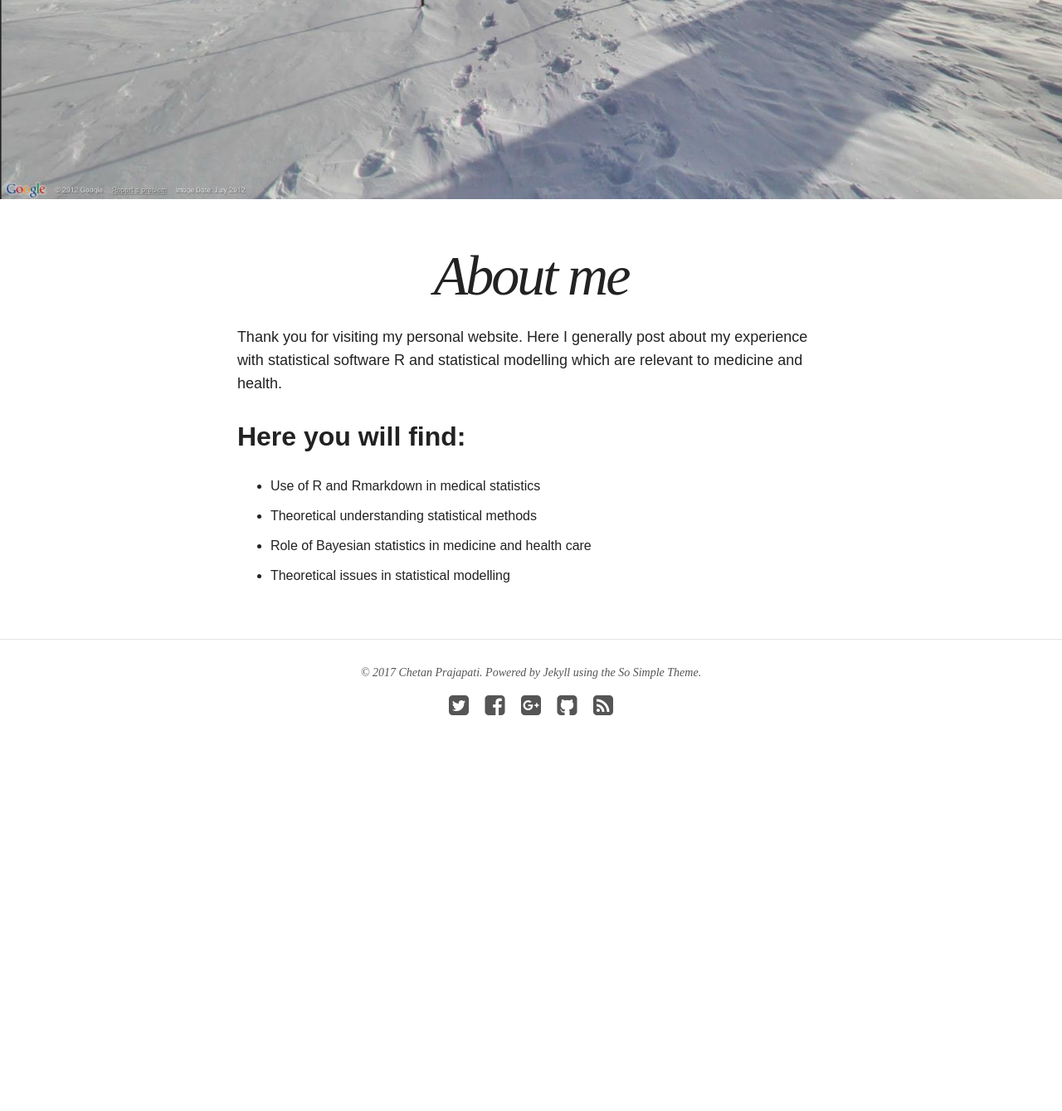
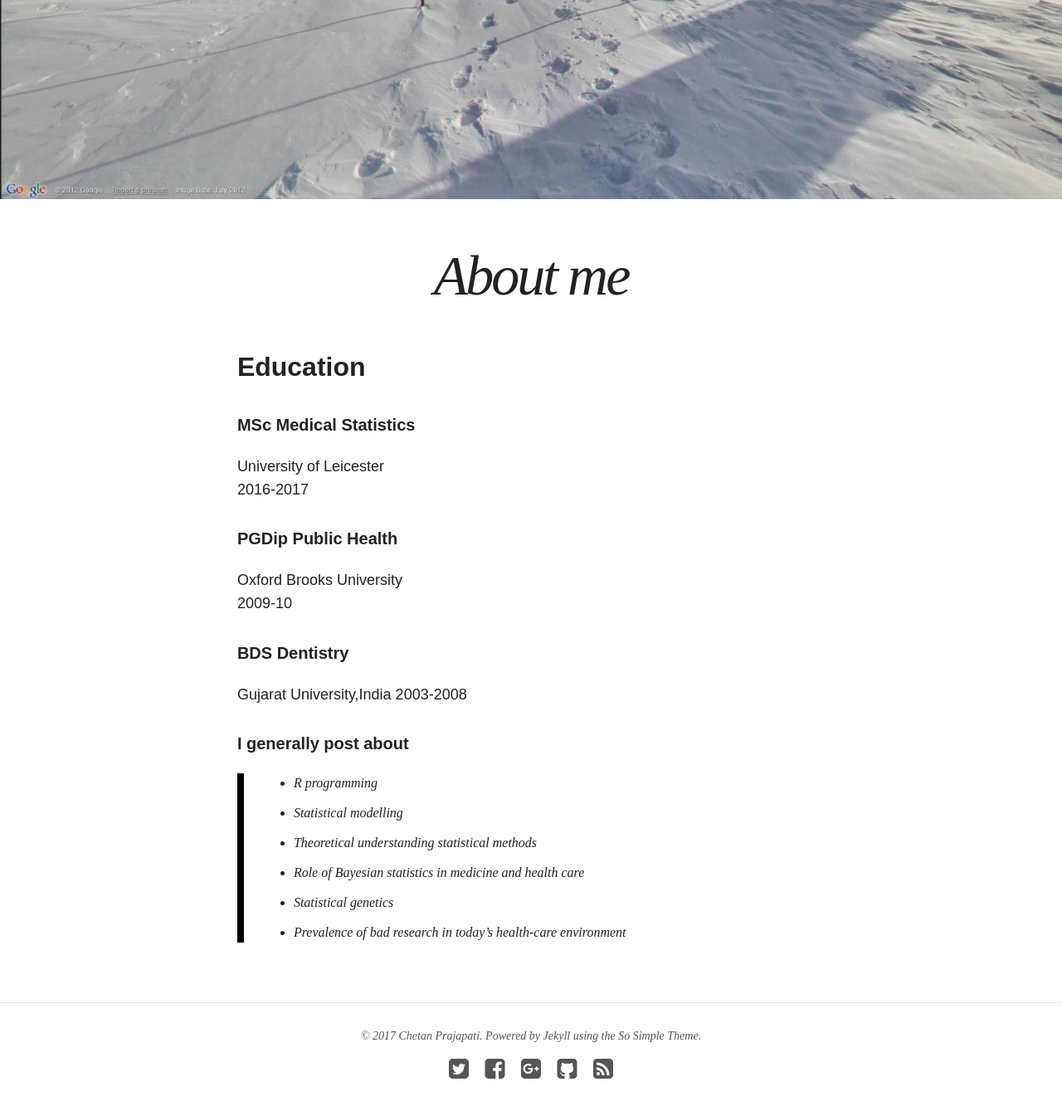
Before and after one commit to statistical-evidence/statistical-evidence.github.io, a Jekyll site: the page built from about/index.md, in a window 1280 px wide and 1400 px high, scrolled down 632 px. Shown: the top 1339 px of the window at 83% size. Built offline with Jekyll 4.4.1, drawn with Linux system fonts in a browser that asks for light colours; nearby versions of some CDN libraries; before the commit the page ends 1594 px from its top, so only the background shows below that.

Commit message:
Changed about me

```diff
--- a/about/index.md
+++ b/about/index.md
@@ -8,12 +8,26 @@ image:
 
 ---
 
-Thank you for visiting my personal website. Here I generally post about my experience with statistical software R and statistical modelling  which are relevant to medicine and health.
 
+## Education
 
-## Here you will find:
+##### MSc Medical Statistics
+University of Leicester
+2016-2017
 
-* Use of R and Rmarkdown in medical statistics
-* Theoretical understanding statistical methods
-* Role of Bayesian statistics in medicine and health care
-* Theoretical issues in statistical modelling
+#####  PGDip Public Health
+Oxford Brooks University
+2009-10
+
+#####  BDS Dentistry
+Gujarat University,India
+2003-2008
+
+##### I generally post about
+
+> - R programming
+> - Statistical  modelling
+> - Theoretical understanding statistical methods
+> - Role of Bayesian statistics in medicine and health care
+> - Statistical genetics
+> - Prevalence of bad research in today's health-care environment
```
Also changed, not shown: 1 other file.
